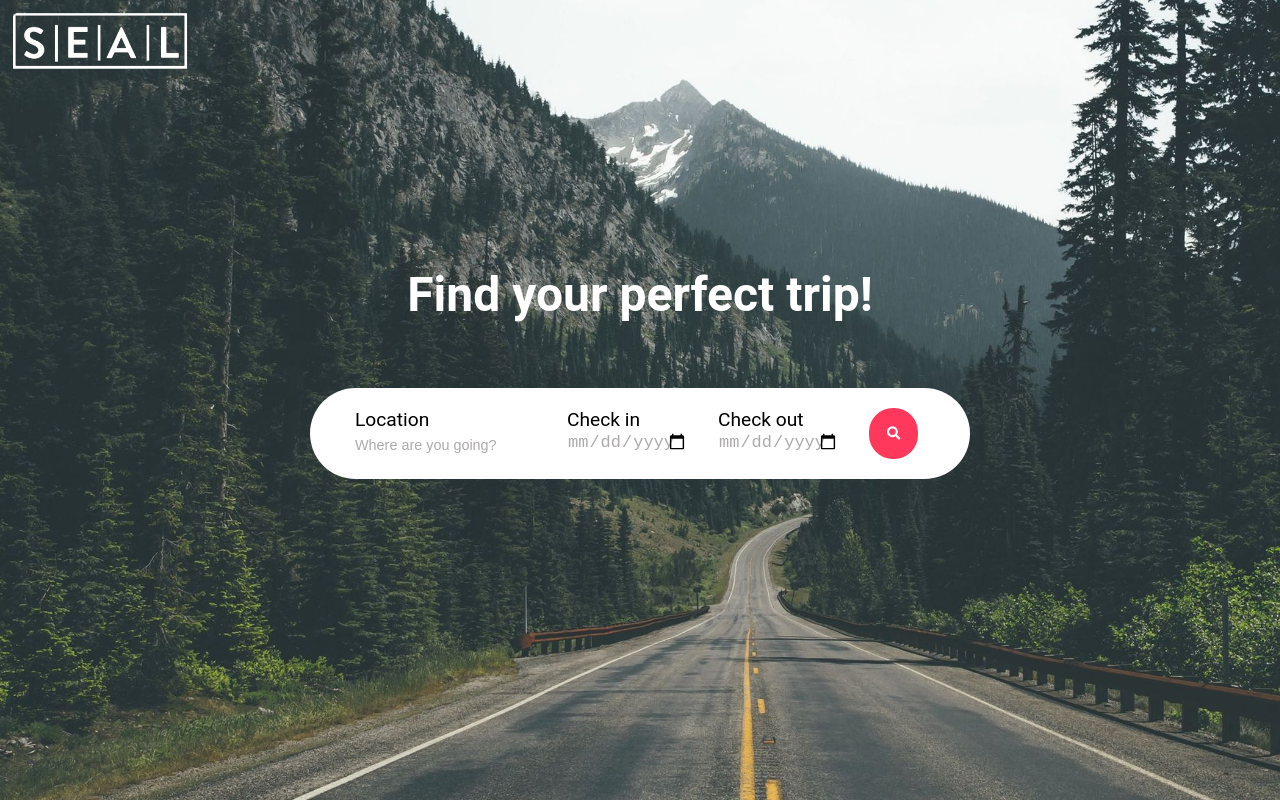
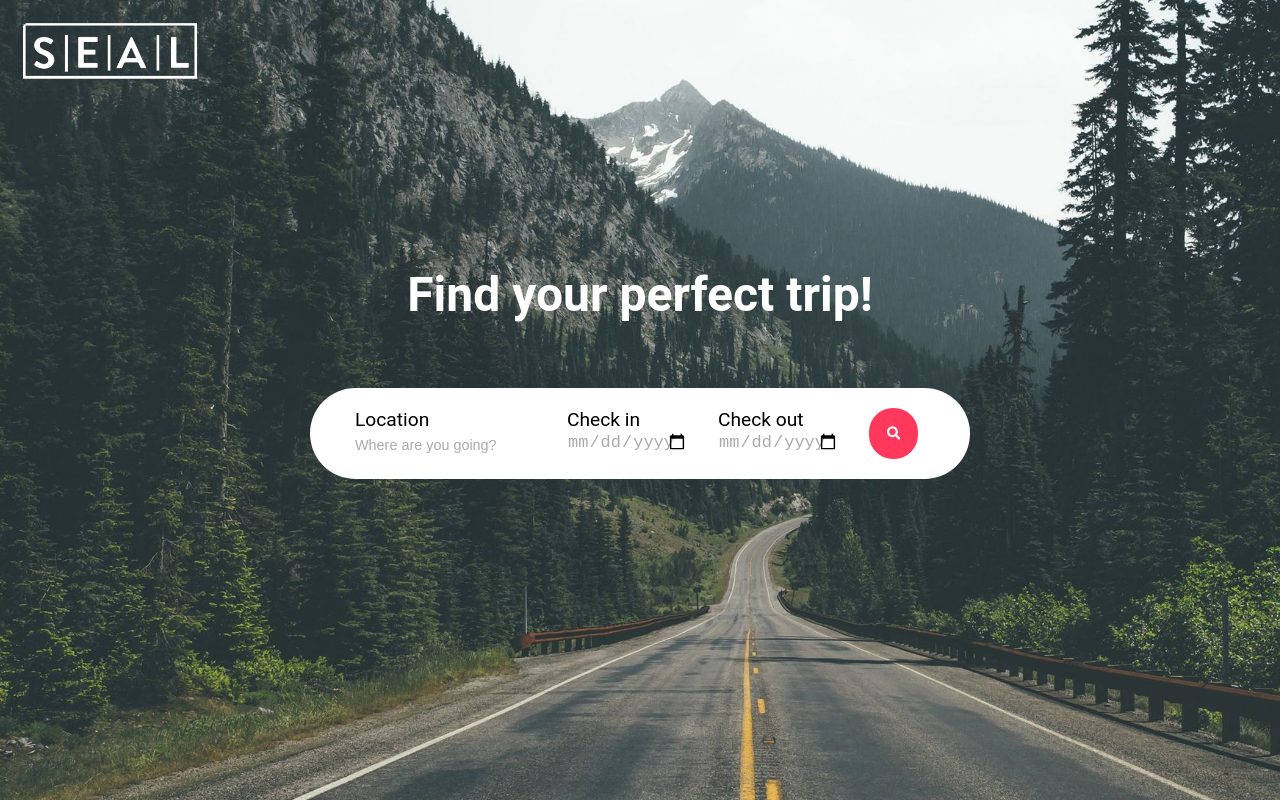
Before and after one commit to iO-Academy/2021-may-accomodation-fe, a React (Create React App) app: page / in a window 1280 px wide. Built offline with nearby package versions, Linux system fonts and the light colour scheme.

Commit message:
padding logo added

```diff
--- a/src/Components/Logo/index.css
+++ b/src/Components/Logo/index.css
@@ -5,5 +5,5 @@
 
 .logo {
     width: 200px;
-    padding: 10px;
+    padding: 20px 0 0 20px;
 }
```
